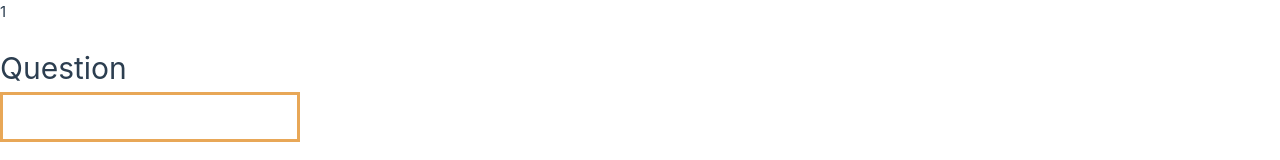
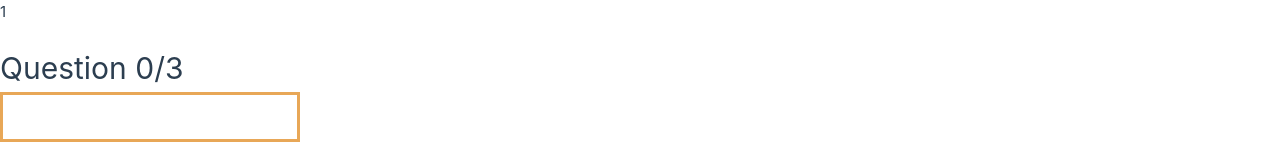
Before and after one commit to niepsuje/Quize-vue-app, a Vue app: page /quiz/1 in a window 1280 px wide. Shown: the top 160 px of the page. Built offline with nearby package versions, Linux system fonts and the light colour scheme.

Commit message:
Question.vue - progress indicator

```diff
--- a/src/components/QuizHeader.vue
+++ b/src/components/QuizHeader.vue
@@ -1,6 +1,7 @@
 <script setup>
-    const {questionStatus} = defineProps({
+    const {questionStatus, barPercentage} = defineProps({
         questionStatus: Object,
+        barPercentage: Object,
     })
 </script>
 
@@ -8,7 +9,7 @@
             <header>
             <h4>Question {{ questionStatus }}</h4>
             <div class="bar">
-                <div class="completion"></div>
+                <div class="completion" :style="{width: barPercentage}"></div>
             </div>
         </header>
 </template>
@@ -29,6 +30,6 @@
     .completion {
         height: 100%;
         width: 0%;
-        background-color: rgb(213, 182, 144);
+        background-color: rgb(161, 52, 52);
     }
 </style>
--- a/src/views/QuizView.vue
+++ b/src/views/QuizView.vue
@@ -2,7 +2,7 @@
     import Question from "../components/Question.vue"
     import QuizHeader from "../components/QuizHeader.vue"
     import {useRoute} from "vue-router"
-    import { ref, watch } from "vue"
+    import { ref, watch, computed } from "vue"
     import quizes from "../data/quizes.json"
 
     const route = useRoute()
@@ -10,13 +10,24 @@
     const quiz = quizes.find(q => q.id === quizId)
     const currentQuestionIndex = ref(0)
 
+    // const questionStatus = ref(`${currentQuestionIndex.value}/${quiz.questions.length}`)
+
+    // watch(() => currentQuestionIndex.value, () => {
+    //     questionStatus.value = `${currentQuestionIndex.value}/${quiz.questions.length}`
+    // })
+
+    const questionStatus = computed(() => `${currentQuestionIndex.value}/${quiz.questions.length}`)
+    const barPercentage = computed(() => `${currentQuestionIndex.value/quiz.questions.length * 100}%`)
 
 </script>
 
 <template>
     <div>
         {{ quizId }}
-        <QuizHeader :questionStatus="questionStatus"/>
+        <QuizHeader
+            :questionStatus="questionStatus"
+            :barPercentage="barPercentage"
+        />
         <div>
            <Question :question="quiz.questions[currentQuestionIndex]"/>
         </div>
```
